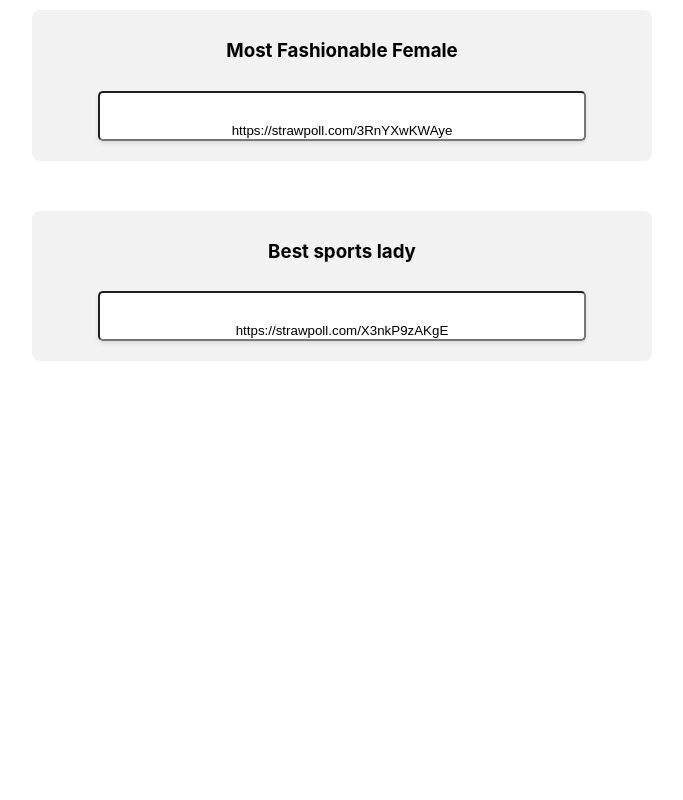
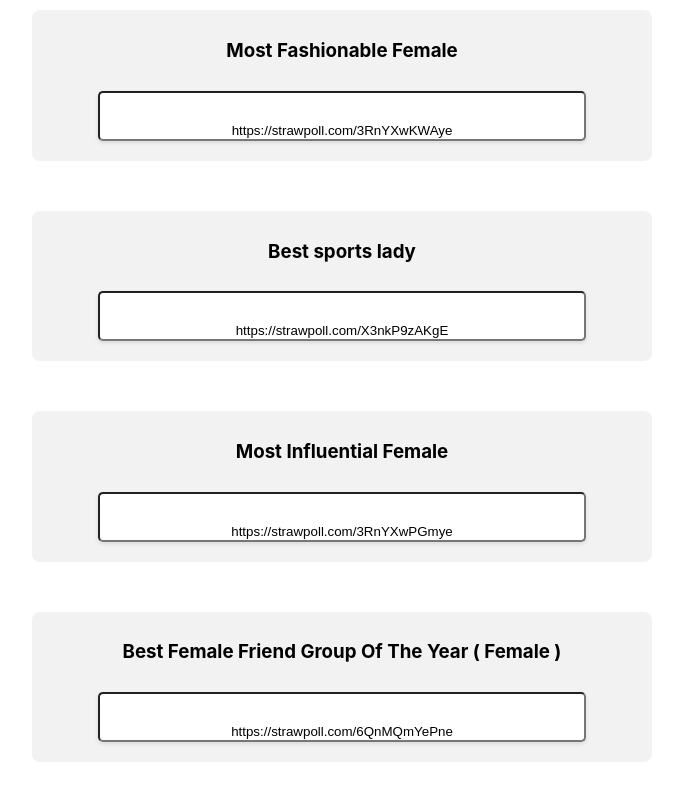
Before and after one commit to dakohhh/mtu-final-year-week-voting-site, a React (Create React App) app: page / in a window 1280 px wide. Shown: the part 3417-4217 px from the top of the page, without its empty margins (298-981 px from the left). Before the commit the page ends 3828 px from the top, so only its background shows below. Built offline with nearby package versions, Linux system fonts and the light colour scheme.

Commit message:
feat: Add new poll options and update categories

```diff
--- a/src/components/HomeScreen.js
+++ b/src/components/HomeScreen.js
@@ -21,6 +21,8 @@ function HomeScreen() {
     "https://strawpoll.com/jVyG2pKaYZ7",
     "https://strawpoll.com/3RnYXwKWAye",
     "https://strawpoll.com/X3nkP9zAKgE",
+    "https://strawpoll.com/3RnYXwPGmye",
+    "https://strawpoll.com/6QnMQmYePne",
 
 
   ];
@@ -45,7 +47,9 @@ function HomeScreen() {
     "Rich Uncle",
     "Fashion Designer of the year",
     "Most Fashionable Female",
-    "Best sports lady"
+    "Best sports lady",
+    "Most Influential Female",
+    "Best Female Friend Group Of The Year ( Female )"
   ];
 
   const handleInputClick = (link) => {
```
